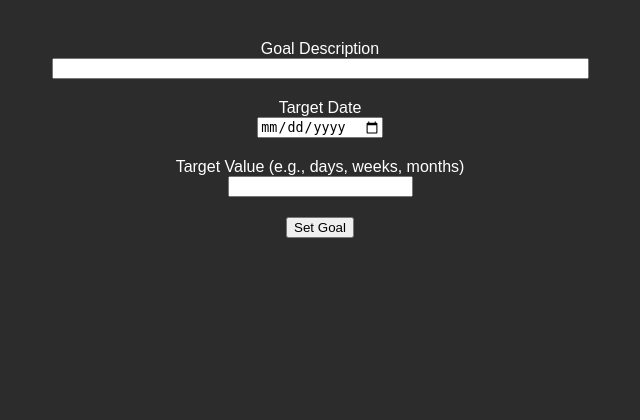
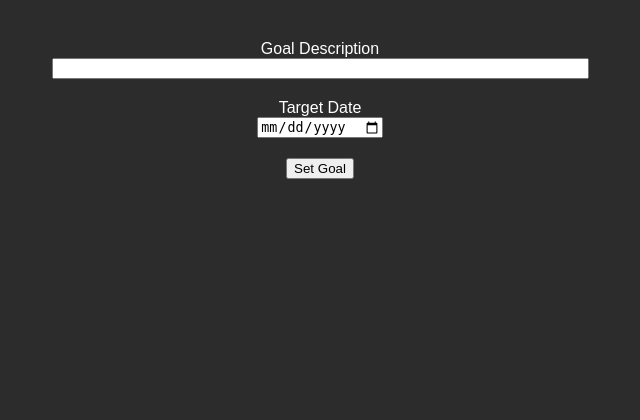
Before and after one commit to DrDimonic/fitness_tracking_app, a Flask app: page /set_goal in a window 1280 px wide. Shown: the part 77-497 px from the top of the page, without its empty margins (320-960 px from the left). Run offline with Flask 3, Linux system fonts and the light colour scheme; a user stored in the database is signed in.

Commit message:
Remove target value field from goal setting

```diff
--- a/app/forms.py
+++ b/app/forms.py
@@ -63,5 +63,4 @@ class WeightliftingForm(FlaskForm):
 class GoalForm(FlaskForm):
     goal_description = StringField('Goal Description', validators=[DataRequired(), Length(max=100)])
     target_date = DateField('Target Date', format='%Y-%m-%d', validators=[DataRequired()])
-    target_value = IntegerField('Target Value (e.g., days, weeks, months)', validators=[DataRequired()])
     submit = SubmitField('Set Goal')
--- a/app/models.py
+++ b/app/models.py
@@ -15,10 +15,9 @@ class User(Model, UserMixin):
         database = db
 
 class Goal(Model):
-    user = IntegerField()  # Replace with ForeignKeyField(User, backref="goals") if using relationships
+    user = IntegerField()
     description = CharField()
     target_date = DateField()
-    target_value = IntegerField()
 
     class Meta:
         database = db
--- a/app/routes.py
+++ b/app/routes.py
@@ -85,10 +85,9 @@ def set_goal():
     if form.validate_on_submit():
         # Save the goal to the database
         Goal.create(
-            user=1,  # Replace with the actual user ID
+            user=current_user.id,
             description=form.goal_description.data,
             target_date=form.target_date.data,
-            target_value=form.target_value.data
         )
         flash('Goal set successfully!')
         return redirect(url_for('main.index'))
--- a/app/templates/set_goal.html
+++ b/app/templates/set_goal.html
@@ -65,7 +65,6 @@
         {{ form.hidden_tag() }}
         <p>{{ form.goal_description.label }}<br>{{ form.goal_description(size=64) }}</p>
         <p>{{ form.target_date.label }}<br>{{ form.target_date() }}</p>
-        <p>{{ form.target_value.label }}<br>{{ form.target_value() }}</p> <!-- Dropdown -->
         <p>{{ form.submit() }}</p>
     </form>
     <footer>
```
Also changed, not shown: app/databases/fitness_app.db.
